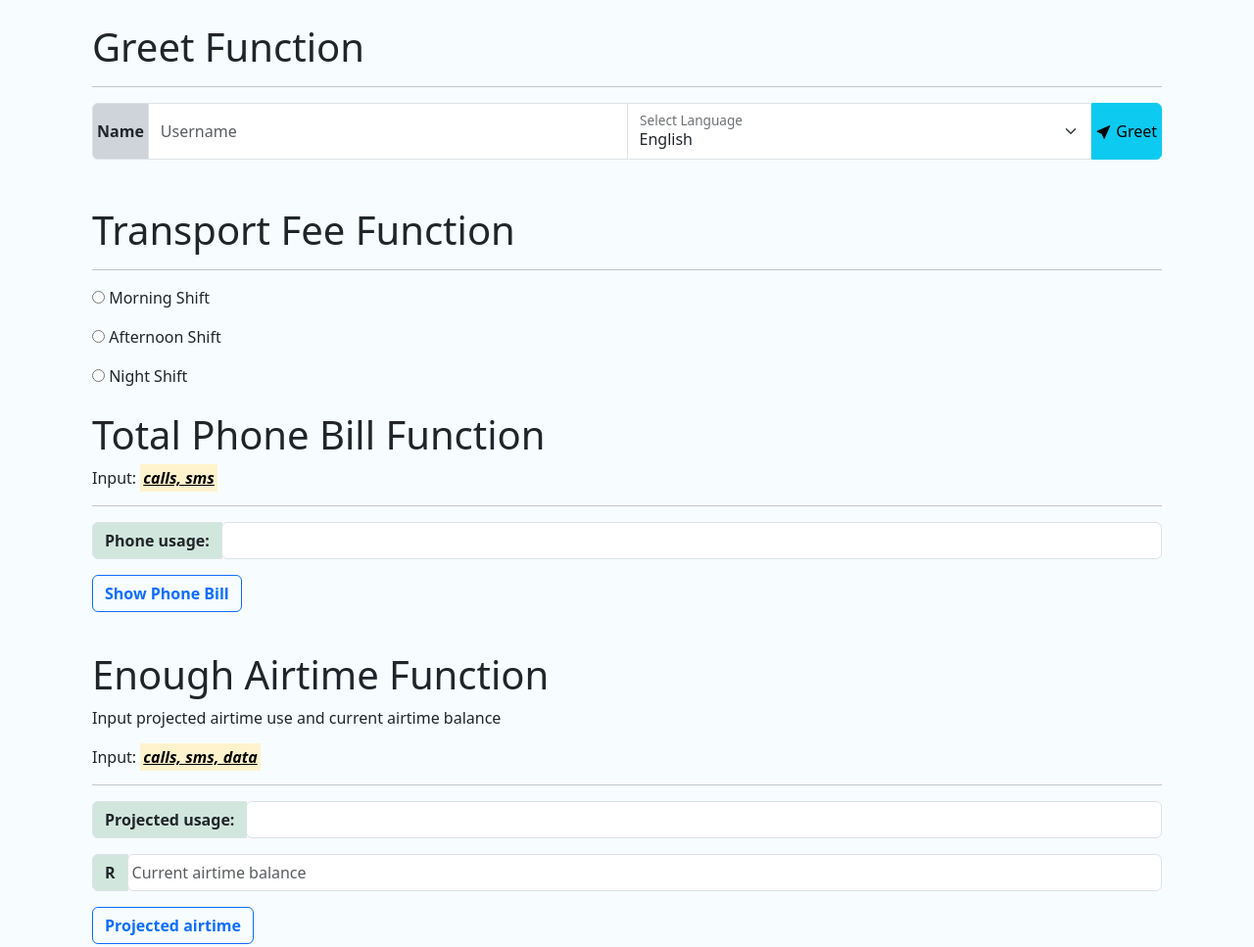
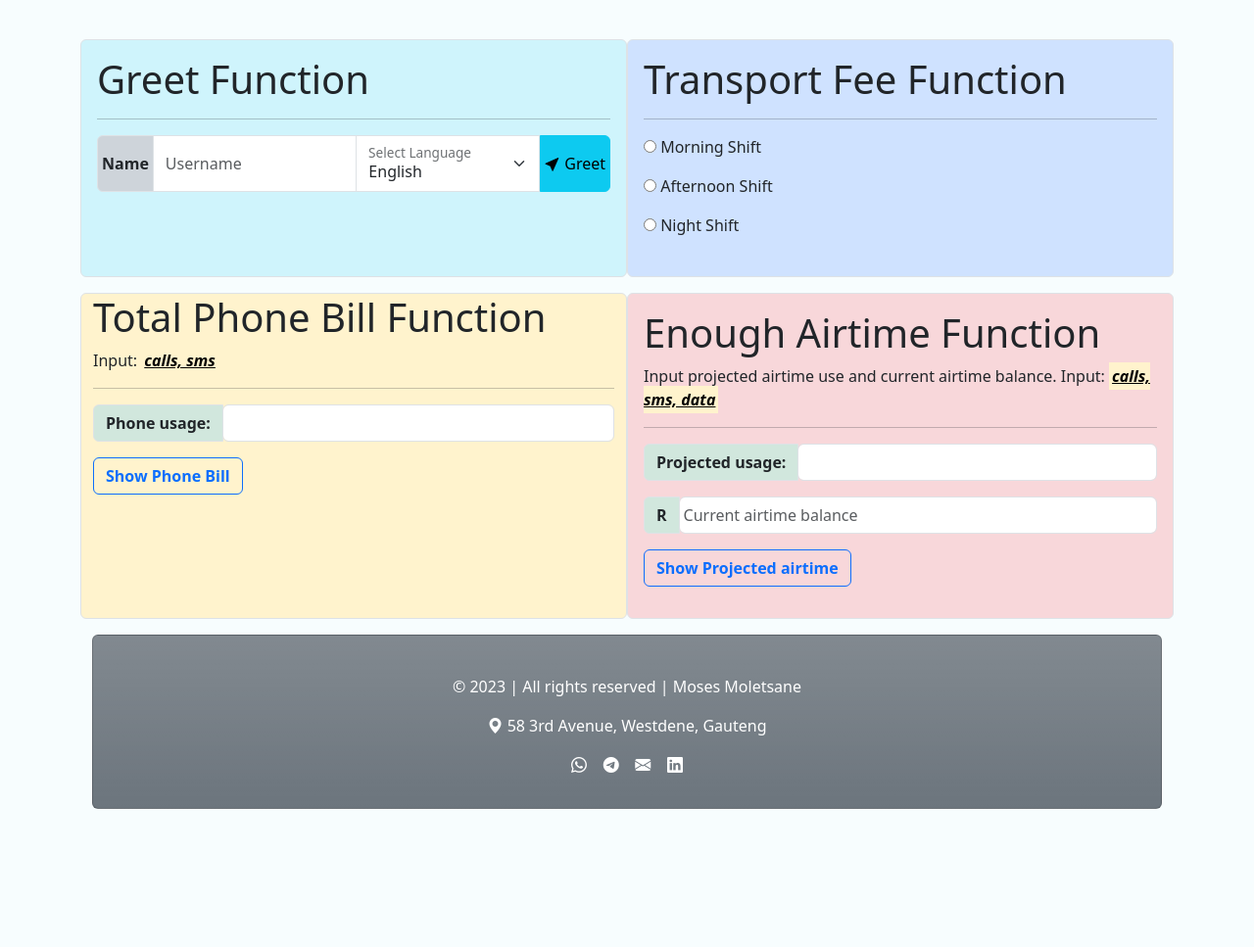
Before and after one commit to rm17moses/alpinejs-bootcamp-widgets, a plain HTML site: page index.html in a window 1280 px wide. Shown: the top 967 px of the page at 98% size. After the commit the page ends 850 px from the top, so only its background shows below. Drawn offline with nearby package versions, Linux system fonts and the light colour scheme.

Commit message:
functions

```diff
--- a/index.html
+++ b/index.html
@@ -23,6 +23,8 @@
     }">
 
 <!-- Greet Function -->
+<div class="row">
+    <div class="col-md-6 border p-3 mt-3 bg-info-subtle rounded">
 <div x-data="greets()">
     <h1>Greet Function</h1>
     <hr>
@@ -75,10 +77,12 @@
       </template>
     </div>
 </div>
+</div>
 
 
 <!-- Transport Fee Function -->
-        <div class="mt-4 mb-4">
+<div class="col-md-6 border p-3 mt-3 rounded bg-primary-subtle">
+        <div class=" mb-4">
             <div x-data="{
                 shifts: '',
                  show: false,
@@ -116,7 +120,10 @@
                 </p>
             </div>
         </div>
-
+        </div>
+        </div>
+        <div class="row">
+<div class="col-md-6 border mb-3 mt-3 rounded bg-warning-subtle">
         <!-- Total Phone Bill Function -->
         <div class="mb-4">
             <div x-data="{ callSMS: '', totalCost: '', show: false }">
@@ -137,12 +144,13 @@
                 </div>
             </div>
         </div>
+        </div>
 
+        <div class="col-md-6 rounded border p-3 mb-3 bg-danger-subtle mt-3">
         <!-- The enough airtime Function -->
         <div x-data="{ cost: '', airtime: '', projectedAirtime: '', show: false }">
             <h1>Enough Airtime Function</h1>
-            <p>Input projected airtime use and current airtime balance</p>
-            <p>Input: <mark><em><u><b>calls, sms, data </u></mark></b></em></p>
+            <p>Input projected airtime use and current airtime balance. Input: <mark><em><u><b>calls, sms, data </u></mark></b></em></p>
             <hr>
             <div class="input-group mb-3">
                 <span class="input-group-text fw-bold bg-success-subtle">Projected usage:</span>
@@ -154,13 +162,15 @@
             </div>
             <div class="d-flex">
                 <p>
-                    <button class="btn btn-outline-primary rounded fw-bold me-3" @click="enoughAirtime(); show = !show">Projected airtime</button>
+                    <button class="btn btn-outline-primary rounded fw-bold me-3" @click="enoughAirtime(); show = !show">Show Projected airtime</button>
                 </p>
                 <div x-show="show">
                     <p class="fw-bold bg-danger text-white pb-2 pt-2 pe-5 ps-5 rounded" :class="{ 'bg-danger': parseFloat(projectedAirtime.slice(1)) <= 0, 'bg-success': parseFloat(projectedAirtime.slice(1)) > 0 }" x-text="projectedAirtime"></p>
                 </div>
             </div>
         </div>
+    </div>
+    </div>
     </div>
 
     <div class="container-xxl bg-secondary card bg-gradient text-white p-3" style="width: 100%;">
```
